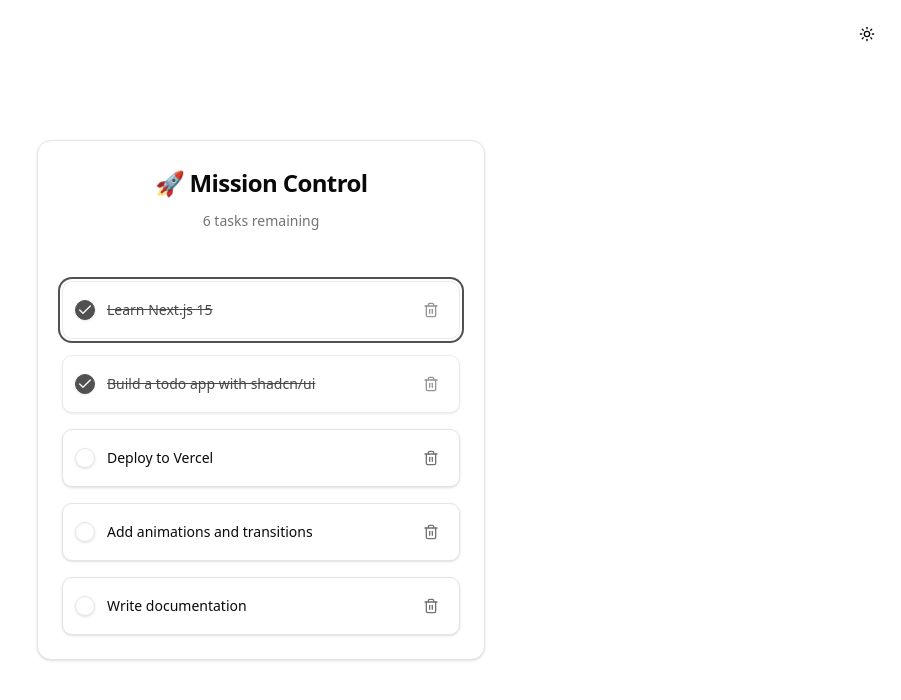
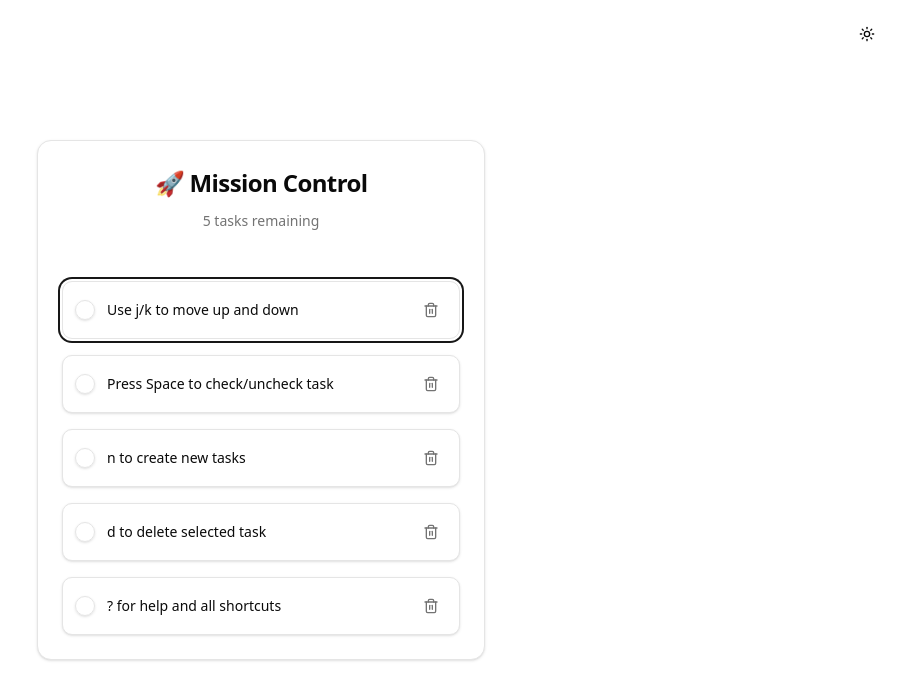
Before and after one commit to ankitnag0/todos, a Next.js app: page / in a window 1280 px wide. Shown: the top 700 px of the page, without its empty margins (379-1280 px from the left). Built offline with nearby package versions, Linux system fonts and the light colour scheme.

Commit message:
Update default tasks to serve as a guide for using the app

```diff
--- a/src/app/page.tsx
+++ b/src/app/page.tsx
@@ -32,56 +32,31 @@ export default function Home() {
         setSelectedTaskIndex(Math.max(0, parsedTodos.length - 1));
       }
     } else {
-      // If no saved todos, use the default list
+      // If no saved todos, use the default list as a guide
       setTodos([
         {
           id: "1",
-          title: "Learn Next.js 15",
-          completed: true,
+          title: "Use j/k to move up and down",
+          completed: false,
         },
         {
           id: "2",
-          title: "Build a todo app with shadcn/ui",
-          completed: true,
+          title: "Press Space to check/uncheck task",
+          completed: false,
         },
         {
           id: "3",
-          title: "Deploy to Vercel",
+          title: "n to create new tasks",
           completed: false,
         },
         {
           id: "4",
-          title: "Add animations and transitions",
+          title: "d to delete selected task",
           completed: false,
         },
         {
           id: "5",
-          title: "Write documentation",
-          completed: false,
-        },
-        {
-          id: "6",
-          title: "Add unit tests",
-          completed: false,
-        },
-        {
-          id: "7",
-          title: "Optimize performance",
-          completed: false,
-        },
-        {
-          id: "8",
-          title: "Add dark mode",
-          completed: true,
-        },
-        {
-          id: "9",
-          title: "Implement keyboard shortcuts",
-          completed: true,
-        },
-        {
-          id: "10",
-          title: "Add virtual scrolling",
+          title: "? for help and all shortcuts",
           completed: false,
         },
       ]);
```
